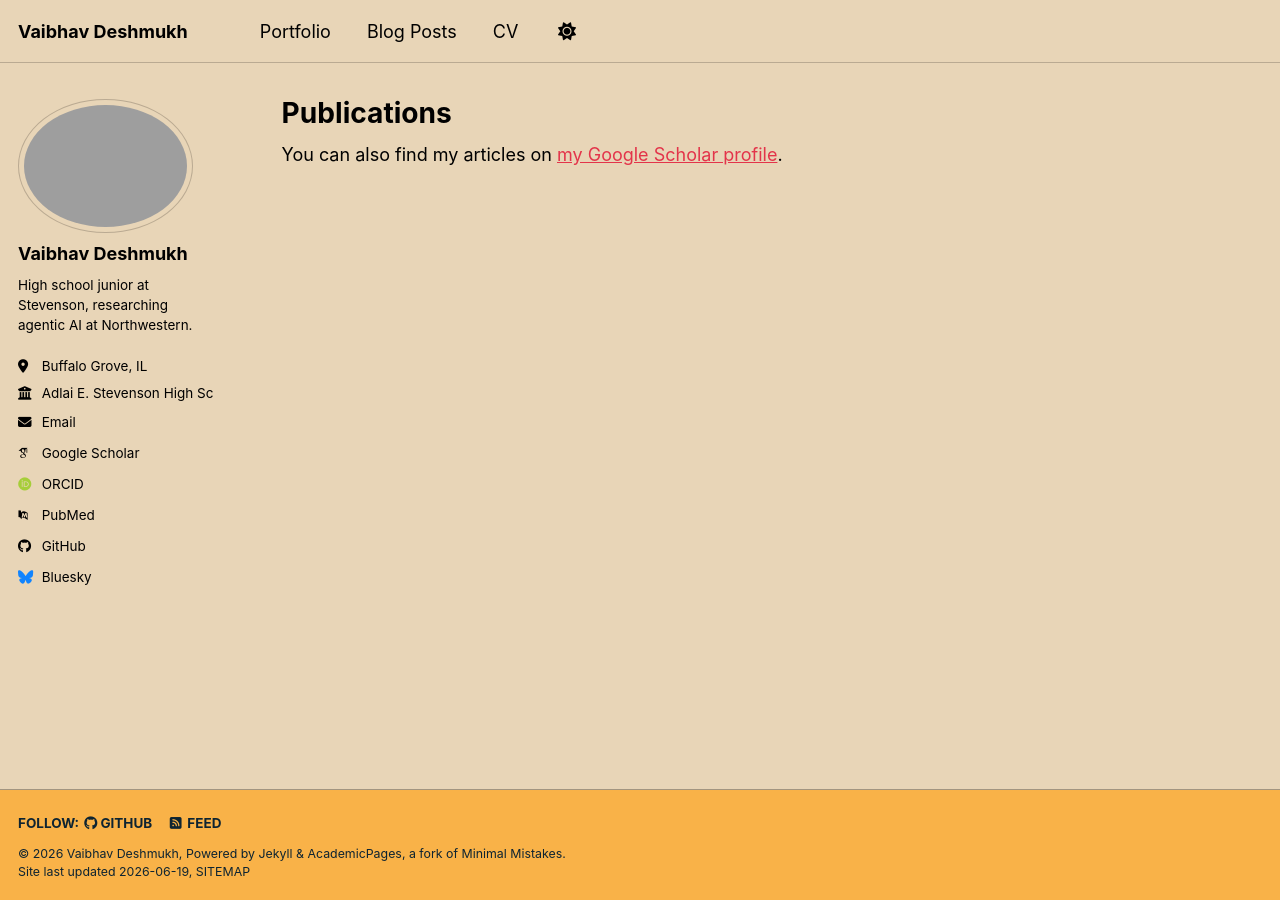
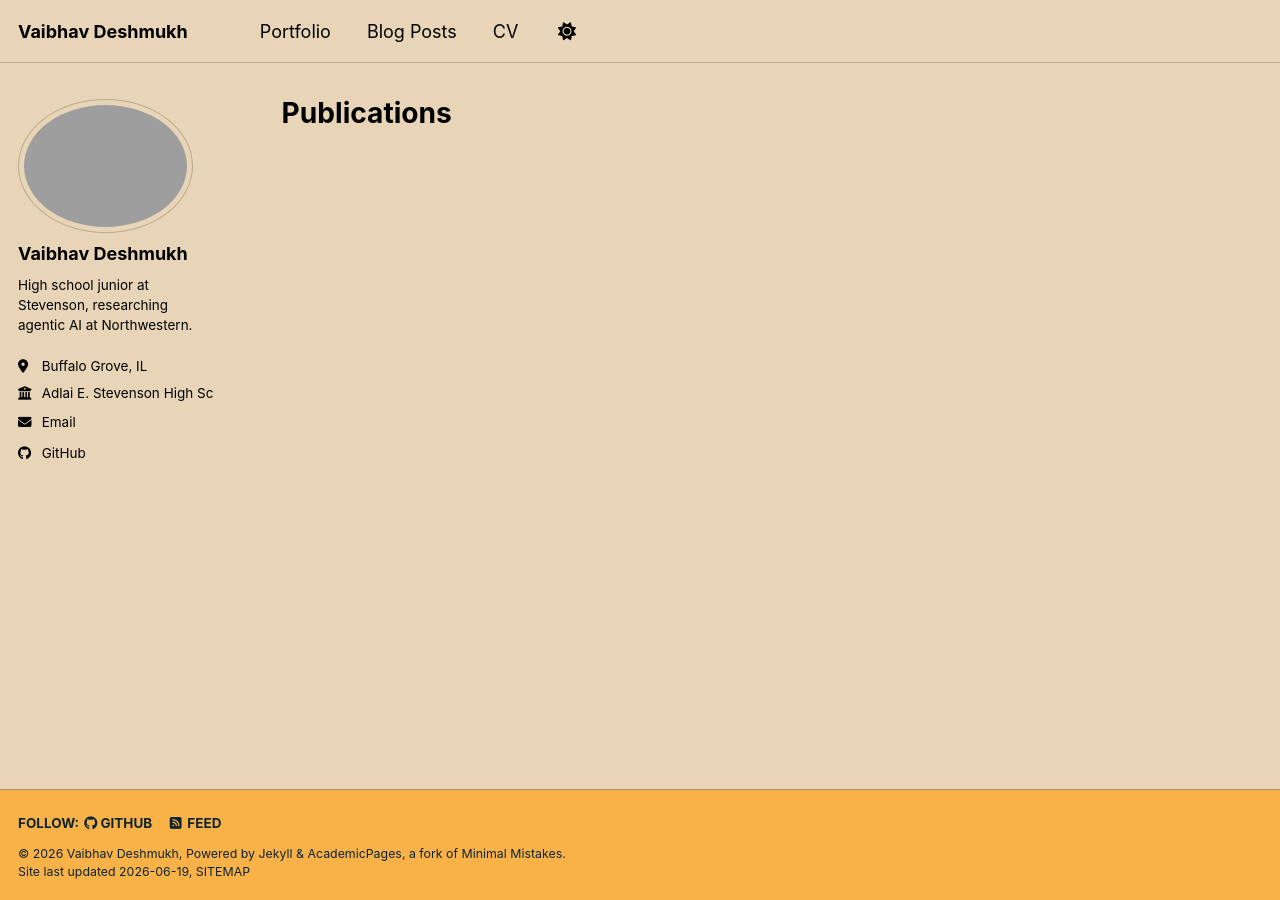
Before and after one commit to VaibhavDeshmukh1/VaibhavDeshmukh1.github.io, a Jekyll site: the page built from _pages/publications.html, in a window 1280 px wide. Built offline with Jekyll 4.4.1, drawn with Linux system fonts in a browser that asks for light colours; some web fonts are replaced; a script bundle is joined from its source files by our own code; library files that are not in the unit come from our copies; part of the change alters nothing that is shown.

Commit message:
cleaned up sidebar fields

```diff
--- a/_config.yml
+++ b/_config.yml
@@ -35,13 +35,13 @@ author:
   # Academic websites
   academia         : # URL
   arxiv            : # URL - Update with the correct link to your profile
-  googlescholar    : ""
+  googlescholar    : # URL
   inspire-hep      : # URL
   impactstory      : # URL
-  orcid            : ""
+  orcid            : # URL
   semantic         : # URL
   ssrn             : # URL
-  pubmed           : ""
+  pubmed           : # URL
   researchgate     : # URL
   scopus           : # URL
   zotero           : # URL
@@ -51,13 +51,13 @@ author:
   bitbucket        : # Username - Update with your username on the site
   codepen          : # Username
   dribbble         : # Username
-  github           : "academicpages"
+  github           : "VaibhavDeshmukh1"
   kaggle           : # Username
   stackoverflow    : # User number or user number and name (i.e., use "1" or "1/jeff-atwood")
 
   # Social media
   artstation       : # Username
-  bluesky          : "bsky.app" # Replace this with you Bluesky username
+  bluesky          : # Username
   facebook         : # Username
   flickr           : # Username
   foursquare       : # Username
```
